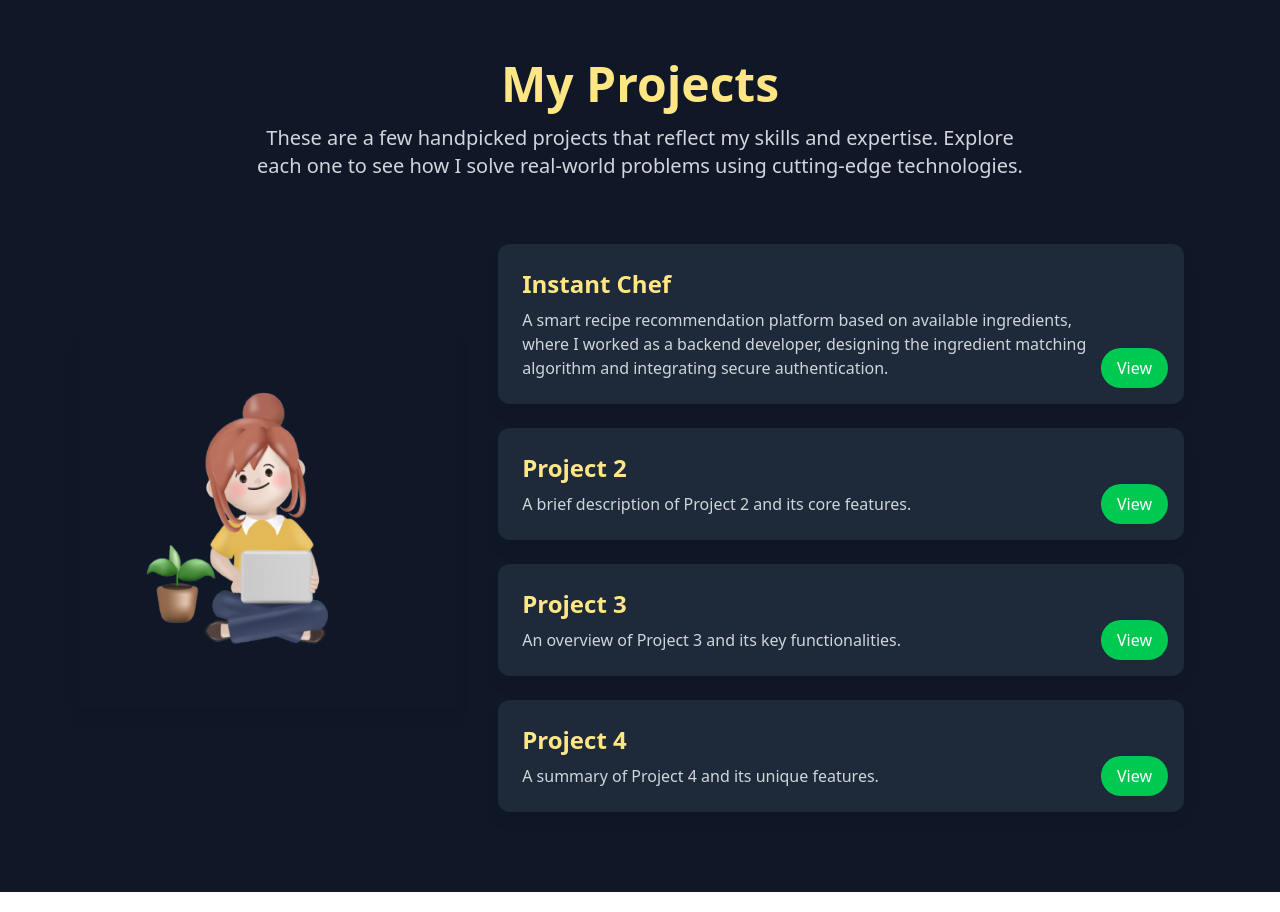
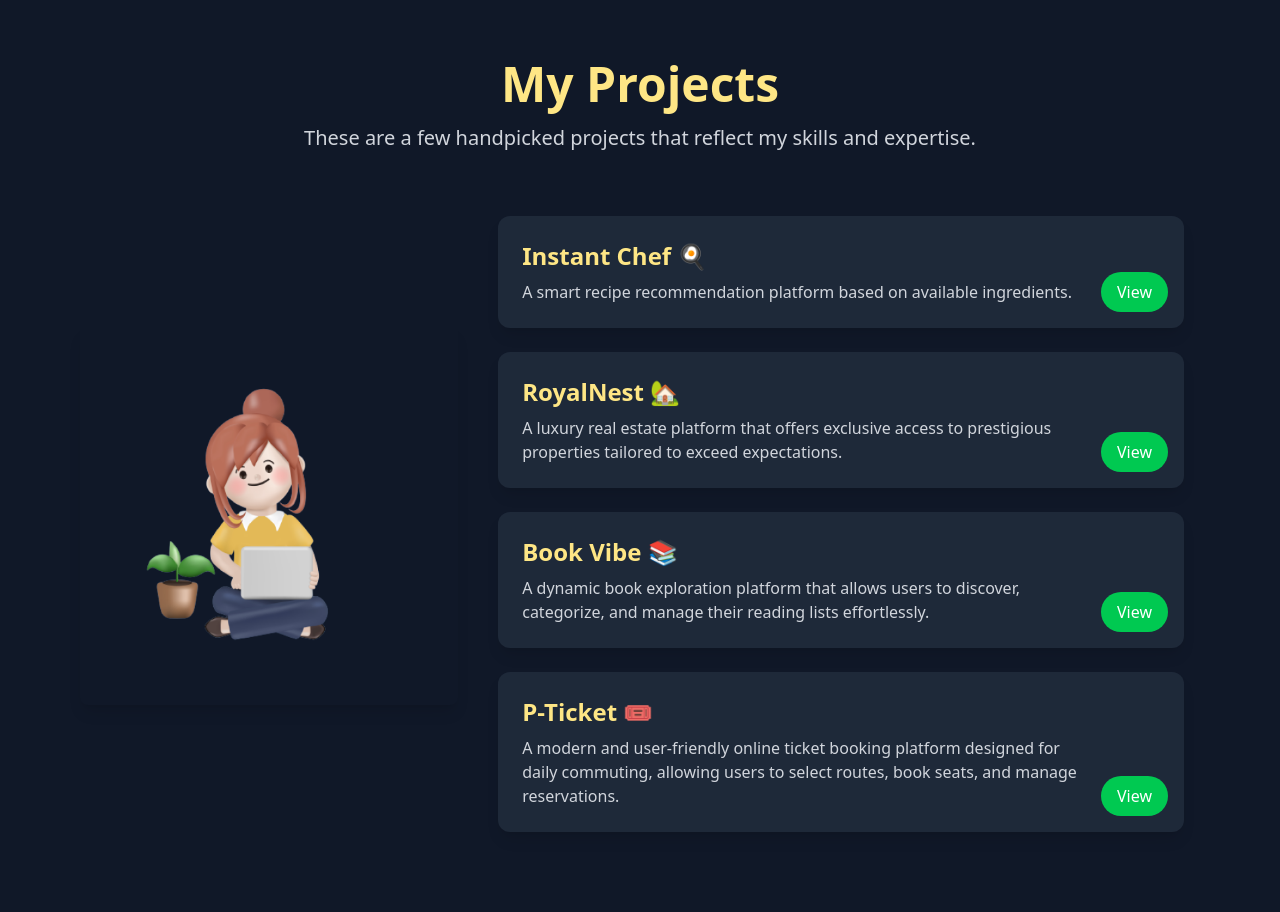
Before and after one commit to MaskuraBegum/My_Portfolio, a React (Vite) app: page / in a window 1280 px wide. Shown: the part 1680-2592 px from the top of the page. Built offline with nearby package versions, Linux system fonts and the light colour scheme.

Commit message:
project section

```diff
--- a/src/components/Project.jsx
+++ b/src/components/Project.jsx
@@ -3,73 +3,111 @@ import { motion } from "framer-motion";
 import AOS from 'aos';
 import 'aos/dist/aos.css';
 import 'animate.css';
-import { AiOutlineClose } from 'react-icons/ai'; // Import from react-icons
+import { AiOutlineClose } from 'react-icons/ai';
 
 AOS.init();
 
 const projects = [
     {
-        title: "Instant Chef",
-        description: "A smart recipe recommendation platform based on available ingredients, where I worked as a backend developer, designing the ingredient matching algorithm and integrating secure authentication.",
-        summary: "Instant Chef is a platform that helps users find recipes based on the ingredients they have at home. As a backend developer, I designed and implemented an ingredient matching algorithm using Node.js and Express.js, ensuring fast and relevant recipe recommendations. I integrated Firebase Authentication to provide secure admin access, allowing administrators to manage recipes through CRUD operations. The recipe data is stored and retrieved using MongoDB with Mongoose, enabling fast, scalable, and efficient data handling. Additionally, I utilized Axios for making asynchronous requests to the backend and ensured a smooth user experience. This project showcases my expertise in backend development, authentication, database management, and API integration, providing a seamless and intuitive platform for users.",
+        title: "Instant Chef 🍳",
+        role: "Backend Developer",
+        description: "A smart recipe recommendation platform based on available ingredients.",
+        summary: {
+            overview: "Instant Chef helps users find recipes based on available ingredients. As a backend developer of the project I implemented",
+            features: [
+                " An ingredient matching algorithm using Node.js and Express.js.",
+                " Firebase Authentication for secure admin access and management.",
+                " CRUD operations for managing recipes through an admin panel.",
+                " AI chatbot (juniper) "
+            ]
+        },
+        techStack: ["React.js", "Node.js", "Express.js", "MongoDB", "Mongoose", "Firebase Authentication", "Axios", "Tailwind css"],
         link: "https://github.com/MaskuraBegum/Instant-Chef",
         liveLink: "https://ourinstantchef.netlify.app/"
     },
     {
-        title: "Project 2",
-        description: "A brief description of Project 2 and its core features.",
-        summary: "An overview of Project 2, explaining the problem it solves and the tech stack used.",
-        link: "https://github.com/yourusername/project2",
-        liveLink: "https://yourwebsite.com/project2"
+        title: "RoyalNest 🏡 ",
+        role: "Full-Stack Developer",
+        description: "A luxury real estate platform that offers exclusive access to prestigious properties tailored to exceed expectations.",
+        summary: {
+            overview: "RoyalNest provides a seamless and secure browsing experience with private routes available only to authenticated users. I implemented",
+            features: [
+                "Restricted access to private pages",
+                "Automatic redirection post-login with Firebase for secure login.",
+                "Designed a responsive UI with Tailwind CSS.",
+                "Implemented profile update functionality"
+              ]
+        },
+        techStack: ["React.js", "Firebase Authentication", "Tailwind CSS", "DaisyUI", "AOS package", "React Hook Form", ],
+        link: "https://github.com/MaskuraBegum/Real_estate",
+        liveLink: "https://thunderous-melba-9d02c3.netlify.app/"
     },
     {
-        title: "Project 3",
-        description: "An overview of Project 3 and its key functionalities.",
-        summary: "A summary of Project 3, showcasing the tools and technologies involved.",
-        link: "https://github.com/yourusername/project3",
-        liveLink: "https://yourwebsite.com/project3"
-    },
-    {
-        title: "Project 4",
-        description: "A summary of Project 4 and its unique features.",
-        summary: "Project 4 description highlighting its innovation and impact.",
-        link: "https://github.com/yourusername/project4",
-        liveLink: "https://yourwebsite.com/project4"
-    }
+        title: "Book Vibe 📚",
+        role: "Full-Stack Developer",
+        description: "A dynamic book exploration platform that allows users to discover, categorize, and manage their reading lists effortlessly.",
+        summary: {
+          "overview": "Book Vibe offers a seamless experience for users to explore new books, add them to their wishlist, and sort them based on key attributes.",
+          features: [
+            "Book details accessible from the Home page.",
+            "View all books in the Listed Books section.",
+            "Categorize books as Read or Wishlist.",
+            "Sort books by Rating, Pages, and Year.",
+            "Filter books by genre or category.",
+            "Show upcoming releases in Coming Soon.",
+            "Clean, user-friendly responsive design.",
+          ]
+        },
+        techStack: ["React.js", "Tailwind CSS", "DaisyUI", "Figma"],
+        link: "https://github.com/MaskuraBegum/Book_vibe",
+        liveLink: "https://poetic-kangaroo-c2c3bd.netlify.app/"
+      },
+      {
+        title: "P-Ticket 🎟️",
+        role: "Front-End Developer",
+        description: "A modern and user-friendly online ticket booking platform designed for daily commuting, allowing users to select routes, book seats, and manage reservations.",
+        summary: {
+          "overview": "P-Ticket offers a seamless experience for booking seats with dynamic seat selection, price calculation, and real-time updates.",
+          features: [
+            "Dynamic seat selection with a maximum of 4 seats per booking.",
+            "Real-time updates for selected and available seat count.",
+            "Price calculation based on the number of selected seats (550 each).",
+            "Coupon code discounts (NEW15 → 15%, Couple 20 → 20%).",
+            "alerts to prevent exceeding seat limit or reselecting booked seats.",
+            "Enabled 'Apply Coupon' button after selecting 4 seats.",
+            "Enabled 'Next' button after selecting at least one seat phone number.",
+            "User feedback messages for valid coupon application."
+          ]
+        },
+        techStack: ["HTML", "Tailwind CSS", "JavaScript (DOM Manipulation)"],
+        link: "https://github.com/MaskuraBegum/smart-ticket",
+        liveLink: "https://maskurabegum.github.io/smart-ticket/"
+      }
+
 ];
 
 const Project = () => {
     const [selectedProject, setSelectedProject] = useState(null);
 
     useEffect(() => {
-        // Disable scrolling when the modal is open
-        if (selectedProject) {
-            document.body.style.overflow = "hidden";
-        } else {
-            document.body.style.overflow = "auto";
-        }
+        document.body.style.overflow = selectedProject ? "hidden" : "auto";
     }, [selectedProject]);
 
     return (
         <div id="projects" className="relative flex flex-col py-16 px-6 md:px-12 lg:px-20 bg-gray-900 text-white">
-            {/* Title and Description */}
             <div className="text-center mb-12">
                 <h2 className="text-4xl sm:text-5xl font-bold text-amber-200 mb-4">My Projects</h2>
                 <p className="text-sm sm:text-xl text-gray-300 max-w-3xl mx-auto">
                     These are a few handpicked projects that reflect my skills and expertise.
-                    Explore each one to see how I solve real-world problems using cutting-edge technologies.
                 </p>
             </div>
 
-            {/* Projects and Image Section as Flex */}
             <div className="flex flex-col lg:flex-row gap-6 items-center justify-center">
-                {/* Image Section */}
                 <div data-aos="fade-right" className="w-full lg:w-[600px] flex flex-col items-center mt-12 lg:mt-0">
                     <img src="/resource/aboutImage.png" alt="Project Representation" className="w-96 lg:w-[550px] rounded-lg shadow-lg mb-4" />
                 </div>
 
-                {/* Projects Section */}
-                <div className="flex flex-col items-center p-4 gap-6 w-full ">
+                <div className="flex flex-col items-center p-4 gap-6 w-full">
                     {projects.map((project, index) => (
                         <motion.div
                             key={index}
@@ -80,8 +118,6 @@ const Project = () => {
                                 <h3 className="text-2xl font-semibold text-amber-200 mb-2">{project.title}</h3>
                                 <p className="text-gray-300 w-xl text-base">{project.description}</p>
                             </div>
-
-                            {/* View Button */}
                             <button
                                 onClick={() => setSelectedProject(project)}
                                 className="absolute bottom-4 right-4 bg-green-500 text-white px-4 py-2 rounded-full hover:bg-green-400 transition-all"
@@ -93,15 +129,9 @@ const Project = () => {
                 </div>
             </div>
 
-            {/* Overlay for Page Opacity */}
-            {selectedProject && (
-                <div className="fixed inset-0 bg-black opacity-50 z-40"></div>
-            )}
-
-            {/* Modal */}
             {selectedProject && (
                 <motion.div
-                    className="fixed inset-0 flex justify-center items-center p-4 z-50"
+                    className="fixed inset-0 flex justify-center w-full items-center p-4 z-50"
                     initial={{ opacity: 0 }}
                     animate={{ opacity: 1 }}
                     exit={{ opacity: 0 }}
@@ -112,16 +142,17 @@ const Project = () => {
                         animate={{ scale: 1 }}
                         exit={{ scale: 0.8 }}
                     >
-                        {/* Close Button */}
-                        <button
-                            onClick={() => setSelectedProject(null)}
-                            className="absolute top-4 right-4 text-white text-3xl"
-                        >
+                        <button onClick={() => setSelectedProject(null)} className="absolute top-4 right-4 text-white text-3xl">
                             <AiOutlineClose size={30} />
                         </button>
-
                         <h3 className="text-2xl font-semibold text-amber-200 mb-3">{selectedProject.title}</h3>
-                        <p className="text-gray-300 text-base mb-4">{selectedProject.summary}</p>
+                        <p className="text-gray-300 text-base mb-4">{selectedProject.summary.overview}</p>
+                        <ul className="text-gray-300 text-sm mb-4 list-disc list-inside">
+                            {selectedProject.summary.features.map((feature, i) => (
+                                <li key={i}>{feature}</li>
+                            ))}
+                        </ul>
+                        <p className="text-gray-300 text-sm mb-4"><span className='font-extrabold'>Tech Stack: </span> {selectedProject.techStack.join(', ')}</p>
                         <div className="flex justify-between items-center">
                             <a href={selectedProject.link} className="text-blue-400 hover:text-blue-300 font-semibold" target="_blank" rel="noopener noreferrer">GitHub</a>
                             <a href={selectedProject.liveLink} className="text-blue-400 hover:text-blue-300 font-semibold" target="_blank" rel="noopener noreferrer">Live Demo</a>
```
